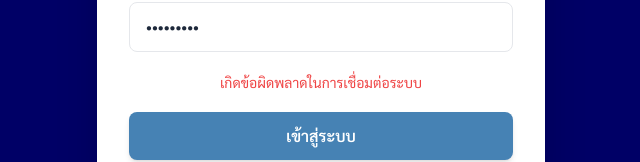
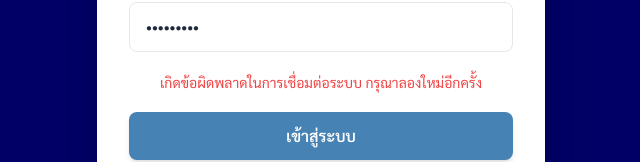
Before and after one commit to haruethai5921040050-maker/unisource-landfill-repair, a plain HTML site: page index.html in a window 1280 px wide. Both pictures are taken after typing "Sample", "Sample123" into the empty fields and a click on the button "เข้าสู่ระบบ". Shown: the part 442-604 px from the top of the page, without its empty margins (319-959 px from the left). Drawn offline with nearby package versions, Linux system fonts and the light colour scheme; no server answers.

Commit message:
Update index.html

```diff
--- a/index.html
+++ b/index.html
@@ -34,7 +34,7 @@
 
     <div id="toastContainer" class="fixed top-5 right-5 z-50 flex flex-col gap-2 pointer-events-none"></div>
 
-    <!-- LOGIN OVERLAY (ORIGINAL WORKING VERSION) -->
+    <!-- LOGIN OVERLAY -->
     <div id="loginOverlay" class="fixed inset-0 z-50 bg-[#000066] flex items-center justify-center p-4">
         <div class="bg-white rounded-2xl shadow-2xl w-full max-w-md p-8 border-t-4 border-[#4682B4]">
             <div class="text-center mb-8">
@@ -46,7 +46,7 @@
                 <div><label class="block text-sm font-medium text-slate-700 mb-1">ชื่อผู้ใช้งาน</label><input type="text" id="loginRole" required class="w-full px-4 py-3 rounded-lg border"></div>
                 <div><label class="block text-sm font-medium text-slate-700 mb-1">รหัสผ่าน</label><input type="password" id="loginPassword" required class="w-full px-4 py-3 rounded-lg border"></div>
                 <div id="loginError" class="text-red-500 text-sm text-center hidden"></div>
-                <button type="submit" class="w-full bg-[#4682B4] text-white font-semibold py-3 rounded-lg shadow-md">เข้าสู่ระบบ</button>
+                <button type="submit" id="loginBtn" class="w-full bg-[#4682B4] text-white font-semibold py-3 rounded-lg shadow-md hover:bg-blue-600 transition">เข้าสู่ระบบ</button>
             </form>
         </div>
     </div>
@@ -72,7 +72,7 @@
 
         <main class="flex-1 flex flex-col overflow-hidden bg-slate-100 p-4 lg:p-6">
 
-            <!-- TAB 0: DASHBOARD (EXACT REFERENCE MATCH - CLEAN & MINIMAL) -->
+            <!-- TAB 0: DASHBOARD (EXACT REFERENCE MATCH) -->
             <div id="view-dashboard" class="space-y-4 view-section flex-1 flex flex-col overflow-auto">
 
                 <!-- HEADER TITLE & DROPDOWNS -->
@@ -434,11 +434,31 @@
 
         async function handleLogin(e) {
             e.preventDefault();
-            const r = document.getElementById('loginRole').value.trim(), p = document.getElementById('loginPassword').value.trim(), err = document.getElementById('loginError');
+            const r = document.getElementById('loginRole').value.trim();
+            const p = document.getElementById('loginPassword').value.trim();
+            const err = document.getElementById('loginError');
+            const btn = document.getElementById('loginBtn');
+
             err.classList.add('hidden');
+            btn.innerText = "กำลังตรวจสอบ...";
+            btn.disabled = true;
+
             try {
-                let res = await fetch(API_URL, { method: "POST", body: JSON.stringify({ action: "login", role: r, password: p }) });
-                let result = await res.json();
+                // ใช้รูปแบบเรียกผ่าน Text เพื่อเลี่ยงปัญหา CORS ใน Google Apps Script
+                const res = await fetch(API_URL, {
+                    method: "POST",
+                    headers: { "Content-Type": "text/plain;charset=utf-8" },
+                    body: JSON.stringify({ action: "login", role: r, password: p })
+                });
+
+                const textResult = await res.text();
+                let result;
+                try {
+                    result = JSON.parse(textResult);
+                } catch (parseErr) {
+                    result = { success: false, message: "รูปแบบข้อมูลตอบกลับไม่ถูกต้อง" };
+                }
+
                 if (result.success) {
                     currentUser = { role: result.role, fullName: result.fullName };
                     localStorage.setItem('unisource_user', JSON.stringify(currentUser));
@@ -448,15 +468,22 @@
                     initDateSelectors();
                     switchTab('dashboard');
                 } else {
-                    err.innerText = result.message || "รหัสผ่านไม่ถูกต้อง";
+                    err.innerText = result.message || "ชื่อผู้ใช้งานหรือรหัสผ่านไม่ถูกต้อง";
                     err.classList.remove('hidden');
                 }
             } catch (error) {
-                err.innerText = "เกิดข้อผิดพลาดในการเชื่อมต่อระบบ";
+                err.innerText = "เกิดข้อผิดพลาดในการเชื่อมต่อระบบ กรุณาลองใหม่อีกครั้ง";
                 err.classList.remove('hidden');
+            } finally {
+                btn.innerText = "เข้าสู่ระบบ";
+                btn.disabled = false;
             }
         }
-        function handleLogout() { localStorage.removeItem('unisource_user'); location.reload(); }
+
+        function handleLogout() {
+            localStorage.removeItem('unisource_user');
+            location.reload();
+        }
 
         function initDateSelectors() {
             const ms = ["มกราคม","กุมภาพันธ์","มีนาคม","เมษายน","พฤษภาคม","มิถุนายน","กรกฎาคม","สิงหาคม","กันยายน","ตุลาคม","พฤศจิกายน","ธันวาคม"];
```
